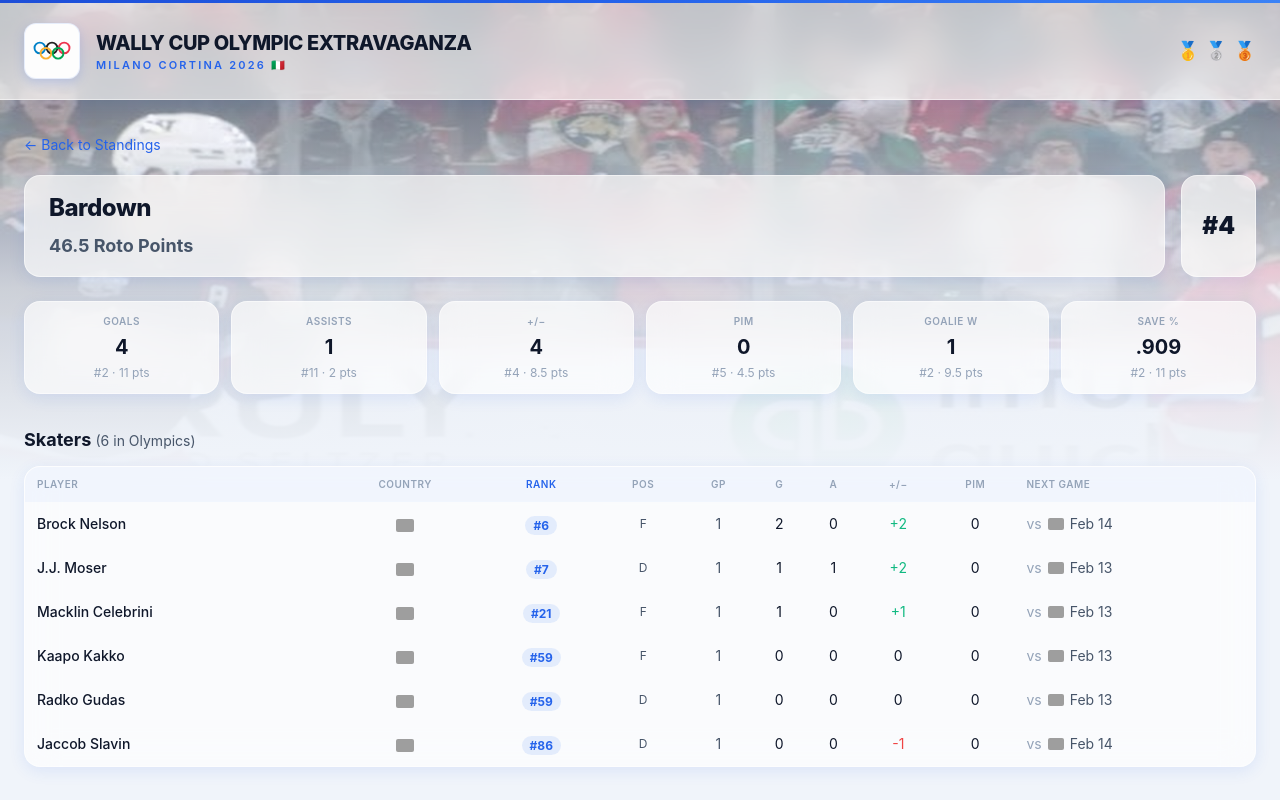
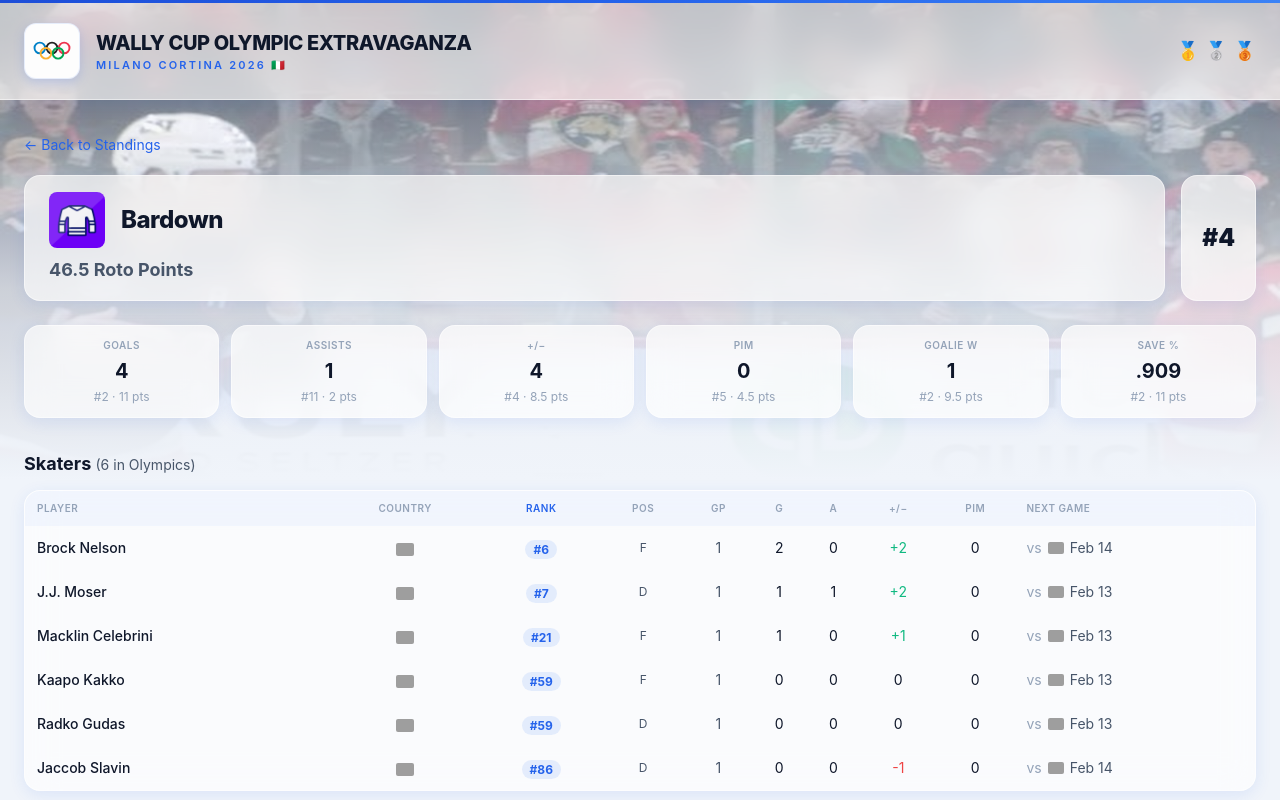
Before and after one commit to cameron-steinman/wally-cup-olympics, a Next.js app: page /wally-cup-olympics/team/bardown in a window 1280 px wide. Shown: the top 800 px of the page. Built offline with nearby package versions, Linux system fonts and the light colour scheme; grey boxes are pictures that could not be loaded.

Commit message:
Add team logos to team page headers

```diff
--- a/app/team/[slug]/page.tsx
+++ b/app/team/[slug]/page.tsx
@@ -1,4 +1,19 @@
 import data from "../../data/standings.json";
+
+const teamLogos: Record<string, string> = {
+  "Cam's Crunch": "/wally-cup-olympics/logos/cams-crunch.png",
+  "Mark's Mafia": "/wally-cup-olympics/logos/marks-mafia.png",
+  "Todd's Hitmen": "/wally-cup-olympics/logos/todds-hitmen.png",
+  "Johnny's Scrubbers": "/wally-cup-olympics/logos/johnnys-scrubbers.png",
+  "Bardown": "/wally-cup-olympics/logos/bardown.png",
+  "Cross's Beavers": "/wally-cup-olympics/logos/crosss-beavers.png",
+  "Big Shooters": "/wally-cup-olympics/logos/big-shooters.png",
+  "Gators": "/wally-cup-olympics/logos/gators.png",
+  "Gabe's Gangsters": "/wally-cup-olympics/logos/gabes-gangsters.png",
+  "Willy's Warlocks": "/wally-cup-olympics/logos/willys-warlocks.png",
+  "Owen's Otters": "/wally-cup-olympics/logos/owens-otters.png",
+  "Ice Holes": "/wally-cup-olympics/logos/ice-holes.png",
+};
 
 const flagIso2: Record<string, string> = {
   CAN:"ca",USA:"us",SWE:"se",FIN:"fi",CZE:"cz",SUI:"ch",GER:"de",SVK:"sk",DEN:"dk",LAT:"lv",ITA:"it",FRA:"fr"
@@ -183,9 +198,14 @@ export default async function TeamPage({ params }: { params: Promise<{ slug: str
       {/* Team header */}
       <div className="flex flex-col sm:flex-row gap-4 mb-6">
         <div className="glass-card px-6 py-4 flex-1">
-          <h2 className="text-2xl font-extrabold" style={{ color: 'var(--text-primary)', letterSpacing: '-0.02em' }}>
-            {teamName}
-          </h2>
+          <div className="flex items-center gap-4">
+            {teamLogos[teamName] && (
+              <img src={teamLogos[teamName]} alt={teamName} className="w-14 h-14 rounded-lg object-contain" style={{ background: 'rgba(255,255,255,0.5)' }} />
+            )}
+            <h2 className="text-2xl font-extrabold" style={{ color: 'var(--text-primary)', letterSpacing: '-0.02em' }}>
+              {teamName}
+            </h2>
+          </div>
           <div className="flex items-center gap-3 mt-2">
             <span className="text-lg font-bold" style={{ color: 'var(--text-secondary)' }}>
               {standing.total_roto_points} Roto Points
```
